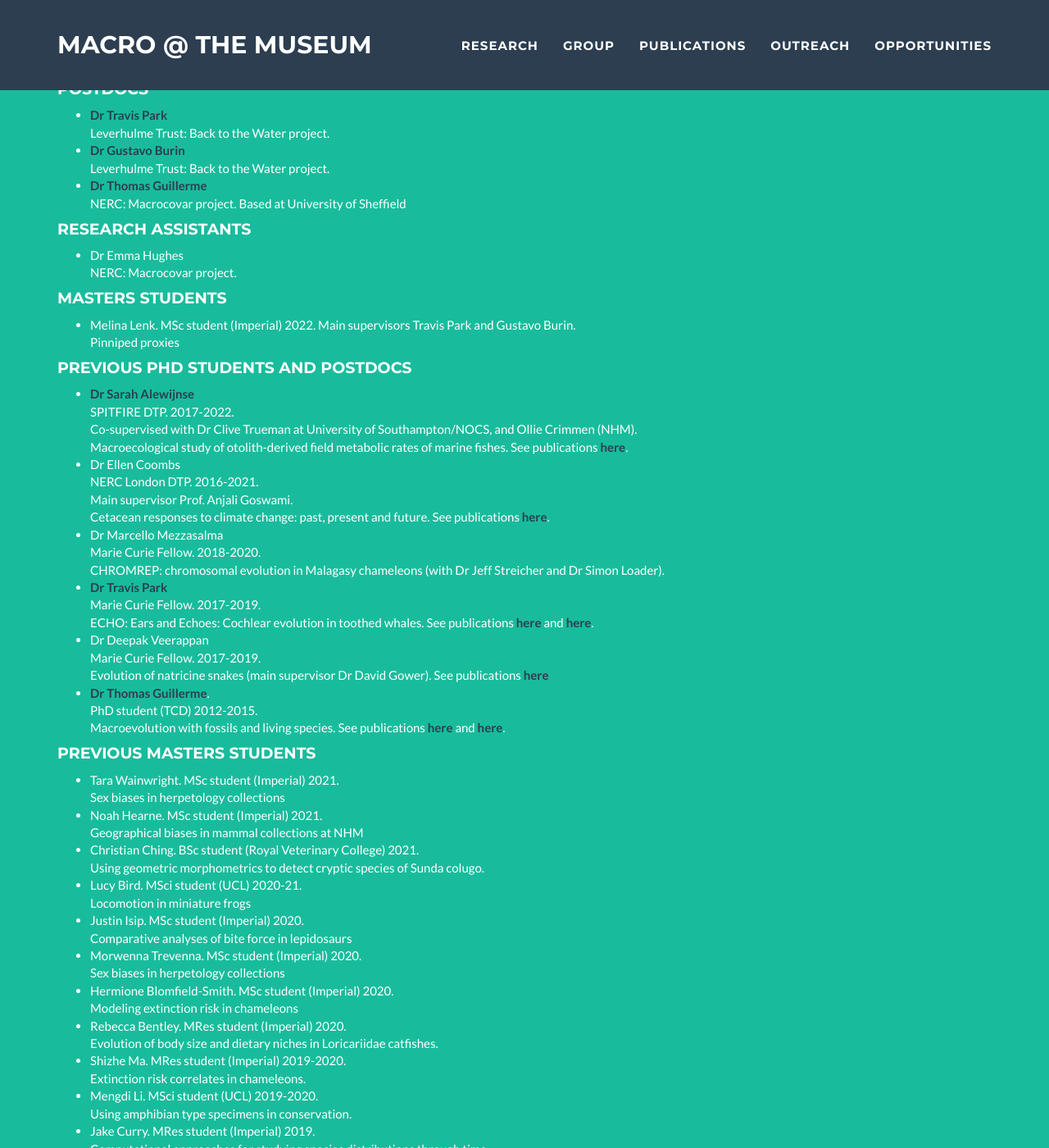
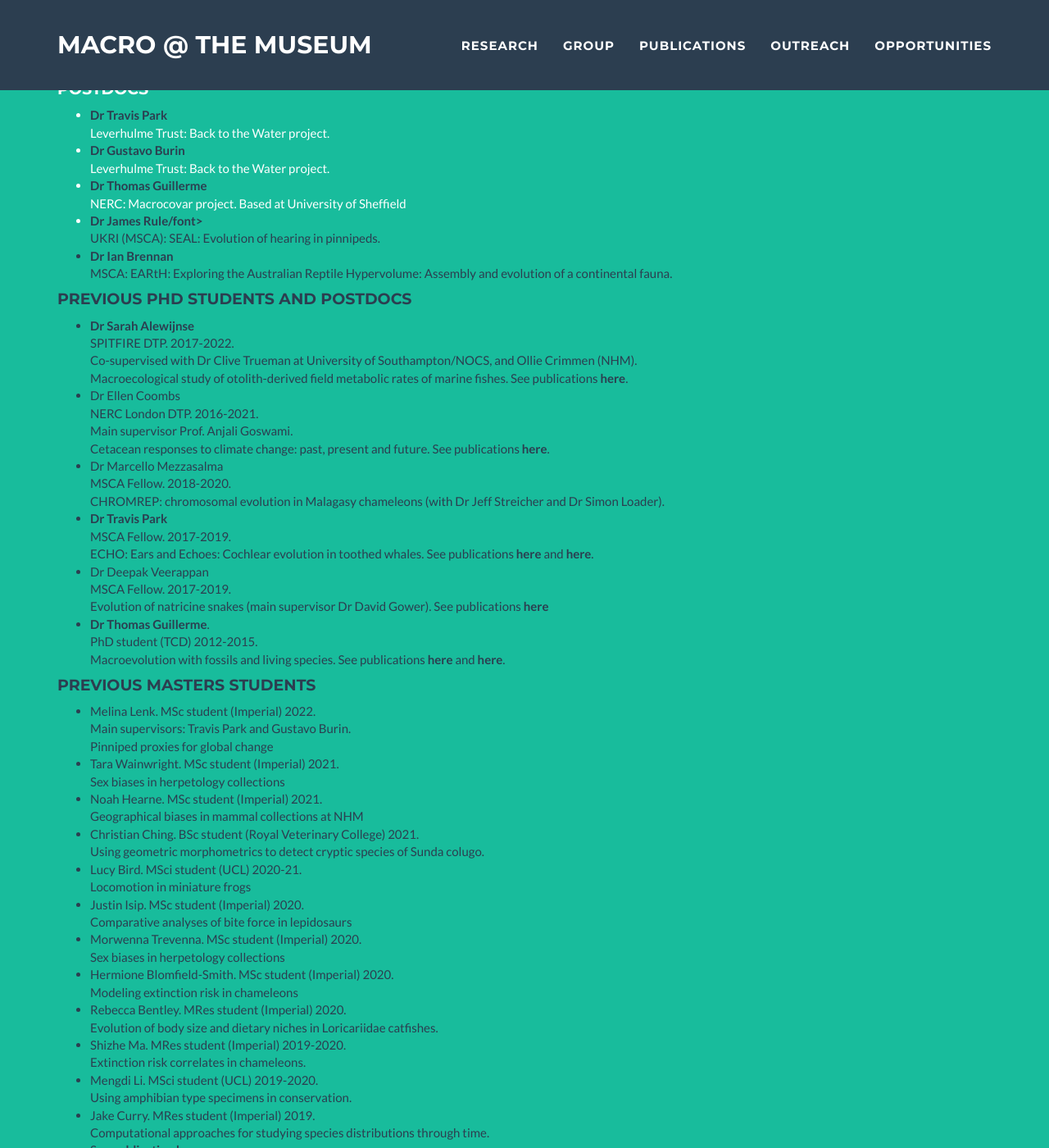
Before and after one commit to nhcooper123/nhcooper123.github.io, a Jekyll site: the page group.html, which Jekyll copies as it is, in a window 1280 px wide and 1400 px high, scrolled down 935 px. Shown: the whole window at 82% size. Built offline with Jekyll 4.4.1, drawn with Linux system fonts in a browser that asks for light colours.

Commit message:
Add new peeps

```diff
--- a/group.html
+++ b/group.html
@@ -165,23 +165,29 @@ We have fun and try to make science a nicer place! <br>
     <li><a href="http://tguillerme.github.io/"><strong><font color="2c3e50">Dr Thomas Guillerme</font></strong></a><br>
         NERC: Macrocovar project. Based at University of Sheffield<br>
     </li>
+    <li><a href=""><strong><font color="2c3e50">Dr James Rule/font></strong></a><br>
+        UKRI (MSCA): SEAL: Evolution of hearing in pinnipeds.<br>
+    </li>
+    <li><a href="http://www.iangbrennan.org/"><strong><font color="2c3e50">Dr Ian Brennan</font></strong></a><br>
+        MSCA: EARtH: Exploring the Australian Reptile Hypervolume: Assembly and evolution of a continental fauna.<br>
+    </li>
     </ul>
 
-    <h4>Research Assistants</h4>
+ <!--     <h4>Research Assistants</h4>
 
     <ul>
     <li>Dr Emma Hughes<br>
         NERC: Macrocovar project.
     </li>
-    </ul>
+    </ul> -->
 
 
-    <h4>Masters students</h4>
+ <!--   <h4>Masters students</h4>
 
     <ul>
     <li>Melina Lenk. MSc student (Imperial) 2022. Main supervisors Travis Park and Gustavo Burin.<br>
         Pinniped proxies</li>
-    </ul>
+    </ul> -->
 
     <h4>Previous PhD students and postdocs</h4>
 
@@ -201,17 +207,17 @@ We have fun and try to make science a nicer place! <br>
     </li>
 
     <li>Dr Marcello Mezzasalma<br>
-    Marie Curie Fellow. 2018-2020.<br>
+    MSCA Fellow. 2018-2020.<br>
     CHROMREP: chromosomal evolution in Malagasy chameleons (with Dr Jeff Streicher and Dr Simon Loader).
     </li>
 
     <li><a href="https://travisparkpalaeo.com"><strong><font color="2c3e50">Dr Travis Park</font></strong></a><br>
-    Marie Curie Fellow. 2017-2019.<br>
+    MSCA Fellow. 2017-2019.<br>
     ECHO: Ears and Echoes: Cochlear evolution in toothed whales.
     See publications <a href="http://doi.org/10.1186/s12862-019-1525-x"><strong><font color="2c3e50">here</font></strong></a> and <a href="https://doi.org/10.7717/peerj.8916"><strong><font color="2c3e50">here</font></strong></a>.
     </li>
 
-    <li>Dr Deepak Veerappan<br> Marie Curie Fellow. 2017-2019.<br>
+    <li>Dr Deepak Veerappan<br> MSCA Fellow. 2017-2019.<br>
         Evolution of natricine snakes (main supervisor Dr David Gower).
     See publications <a href="https://doi.org/10.1016/j.ympev.2021.107152"><strong><font color="2c3e50">here</font></strong></a>
     </li>
@@ -225,6 +231,9 @@ We have fun and try to make science a nicer place! <br>
     <h4> Previous Masters students</h4>
 
     <ul>
+    <li>Melina Lenk. MSc student (Imperial) 2022.<br>
+        Main supervisors: Travis Park and Gustavo Burin. <br>
+        Pinniped proxies for global change</li>
     <li>Tara Wainwright. MSc student (Imperial) 2021.<br>
         Sex biases in herpetology collections</li>
     <li>Noah Hearne. MSc student (Imperial) 2021.<br>
```
